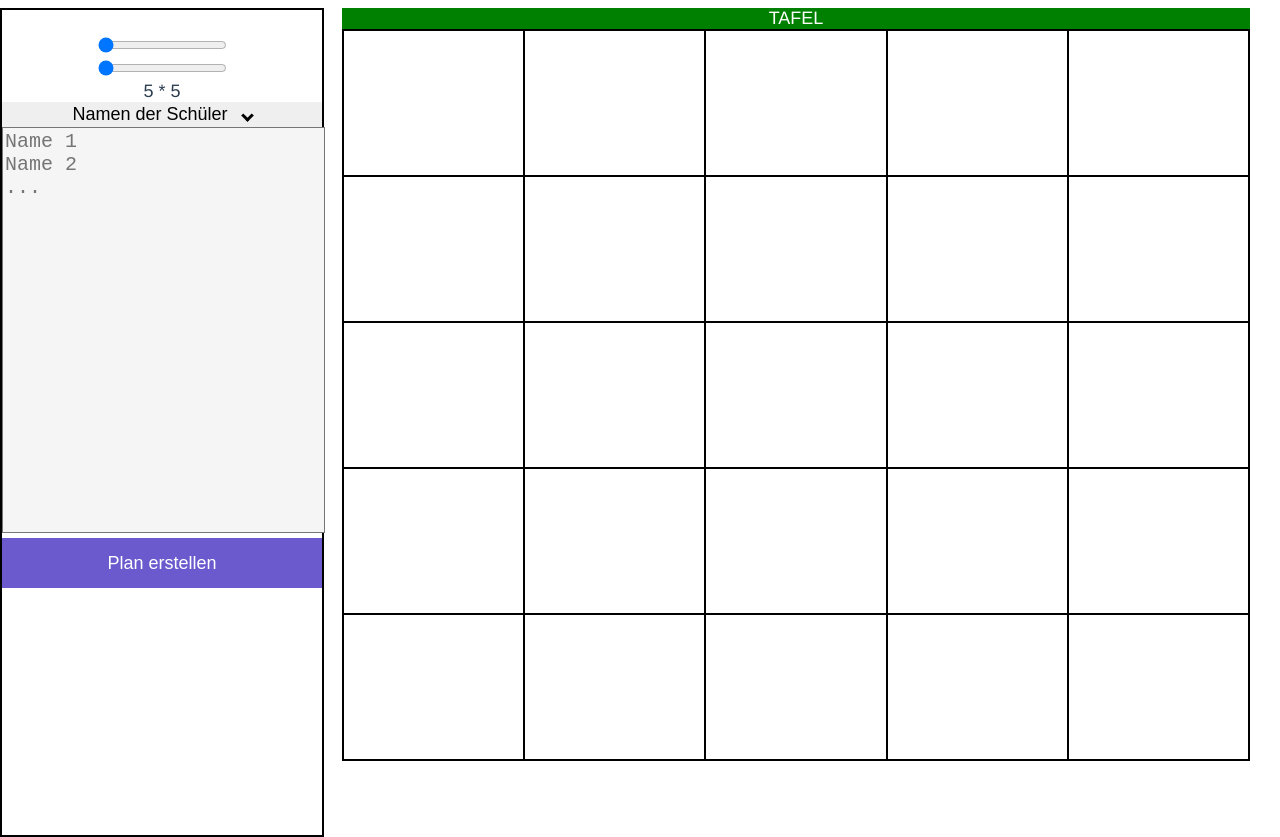
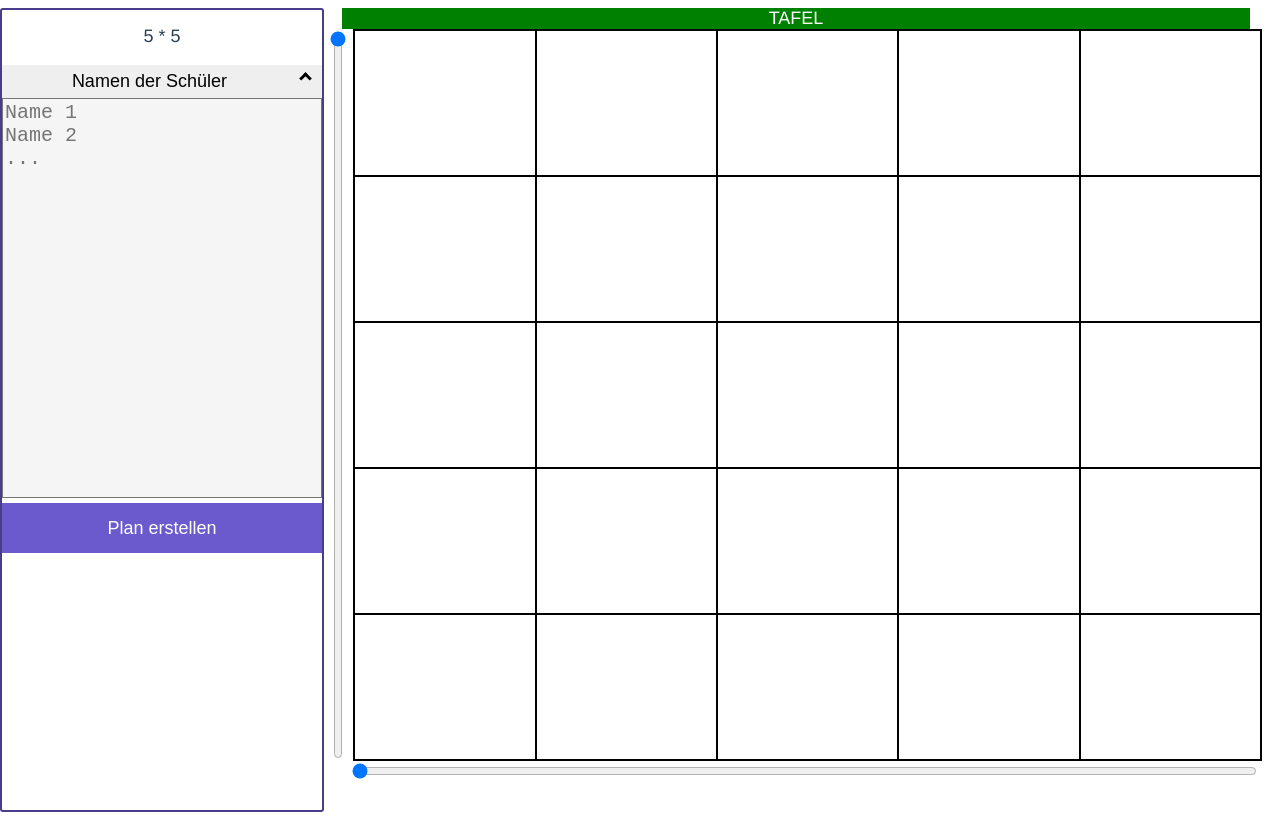
Before and after one commit to Florik3ks/sitzplatzplaner, a Vue app: page / in a window 1280 px wide. After the commit the page ends 812 px from the top, so only its background shows below. Built offline with nearby package versions, Linux system fonts and the light colour scheme.

Commit message:
sliders.

```diff
--- a/src/components/Sitzplatzplaner.vue
+++ b/src/components/Sitzplatzplaner.vue
@@ -1,29 +1,32 @@
 <template>
   <div class="sideDiv">
-    <input type="range" name="gridWidth" v-model="gridWidth" min="5" :max="maxGridWidth" class="inpSlider" /><br />
-    <input type="range" name="gridHeight" v-model="gridHeight" min="5" :max="maxGridHeight" class="inpSlider" /><br />
-    {{ gridWidth }} * {{ gridHeight }}
-    <br />
+    <!-- <img alt="Vue logo" src="@/assets/GMO_Schullogo.png" style="width:33%; margin-top:3%"> -->
+    <!-- <div class="sliderDiv"> -->
+    <!-- <input type="range" name="gridHeight" v-model="gridHeight" min="5" :max="maxGridHeight" class="inpSlider verticalSlider" /><br /> -->
+    <p style="margin-top: 5%">{{ gridWidth }} * {{ gridHeight }}</p>
+    <!-- <input type="range" name="gridWidth" v-model="gridWidth" min="5" :max="maxGridWidth" class="inpSlider horizontalSlider" /> -->
+    <!-- </div> -->
     <div class="studentFieldWrap">
-      <button class="btn" @click="studentFieldVisible=!studentFieldVisible">
+      <button class="btn" @click="studentFieldVisible = !studentFieldVisible">
         Namen der Schüler&nbsp;&nbsp;
-        <i class="arrowdown"/>
+        <i v-if="!studentFieldVisible" class="arrowdown" style="float: right" />
+        <i v-if="studentFieldVisible" class="arrowup" style="float: right" />
       </button>
-      <br />
       <transition name="studentFieldFade">
         <!-- <div v-if="studentFieldVisible" class="studentFieldDiv"> -->
-          <textarea v-if="studentFieldVisible" class="studentField" v-model="studentFieldValue" placeholder="Name 1&#10;Name 2&#10;..."> </textarea>
+        <textarea v-if="studentFieldVisible" class="studentField" v-model="studentFieldValue" placeholder="Name 1&#10;Name 2&#10;..."> </textarea>
         <!-- </div> -->
       </transition>
     </div>
 
-    <button name="compute" @click="computePlan" class="btn submit"> Plan erstellen</button>
+    <button name="compute" @click="computePlan" class="btn submit">Plan erstellen</button>
   </div>
 
   <div class="tafelDivOuter">
     <div class="tafelDivInner">TAFEL</div>
   </div>
   <div class="sitzplatzdiv">
+    <input type="range" name="gridHeight" v-model="gridHeight" min="5" :max="maxGridHeight" class="inpSlider verticalSlider" /><br />
     <table class="t1">
       <tr v-for="(_, y) in parseInt(gridHeight)" :key="y">
         <td v-for="(_, x) in parseInt(gridWidth)" :key="x" class="t1" :style="{ height: 90 / parseInt(gridHeight) /*row.length*/ + 'vh' }">
@@ -32,6 +35,9 @@
       </tr>
     </table>
   </div>
+  <div class="sitzplatzdiv">
+    <input type="range" name="gridWidth" v-model="gridWidth" min="5" :max="maxGridWidth" class="inpSlider horizontalSlider" />
+  </div>
 </template>
 
 <script lang="ts" src="@/Sitzplatzplaner.ts" />
--- a/src/style.css
+++ b/src/style.css
@@ -1,4 +1,4 @@
-*{
+* {
   font-size: large;
 }
 .t1 {
@@ -25,11 +25,15 @@
   height: 100vh;
   position: absolute;
   background-color: white;
-  border: 2px solid black;
+  border: 2px solid darkslateblue;
   /* overflow: auto; */
   justify-content: center;
-  padding-top: 25px;
+  /* padding-top: 25px; */
+  border-radius: 3px;
 }
+/* .sliderDiv {
+  float: right;
+} */
 table {
   align-self: center;
   border-collapse: collapse;
@@ -42,34 +46,41 @@ table {
   border: none;
   vertical-align: top;
 }
-.btn{
+.btn {
   width: 100%;
-  height: 25px;
+  height: 33px;
   border-radius: 0;
   border: 1px black;
   transition: 0.3s;
 }
-.btn:hover{
+.btn:hover {
   background-color: gray;
 }
-.submit{
+.submit {
   color: white;
   background-color: slateblue;
   height: 50px;
-
 }
-.submit:hover{
-  background-color: darkorchid;
+.submit:hover {
+  background-color: slateblue;
 }
 .arrowdown {
+  transform: rotate(45deg);
+  -webkit-transform: rotate(45deg);
+}
+.arrowup {
+  transform: rotate(225deg);
+  -webkit-transform: rotate(225deg);
+}
+.arrowup, .arrowdown{
   border: solid black;
   border-width: 0 3px 3px 0;
   display: inline-block;
   padding: 3px;
-  transform: rotate(45deg);
-  -webkit-transform: rotate(45deg);
+  margin-top: 1%;
+  margin-right: 2%;
 }
-.studentFieldWrap{
+.studentFieldWrap {
   width: 100%;
   vertical-align: top;
   justify-content: center;
@@ -79,12 +90,13 @@ table {
   background-color: pink;
   vertical-align: top;
 } */
-.studentField{
+.studentField {
   font-size: x-large;
-  width: 99%;
+  width: 100%;
   height: 50vh;
   background-color: whitesmoke;
   resize: none;
+  box-sizing: border-box;
   /* overflow: hidden; */
 }
 .studentField:focus {
@@ -93,12 +105,12 @@ table {
 }
 
 .studentFieldFade-enter-active {
-  transition: height .15s ease-out;
+  transition: height 0.15s ease-out;
   /* overflow: hidden; */
 }
 
 .studentFieldFade-leave-active {
-  transition: height .15s ease-out;
+  transition: height 0.15s ease-out;
   overflow: hidden;
 }
 
@@ -107,3 +119,19 @@ table {
   height: 0;
   overflow: hidden;
 }
+
+/* .inpSlider {
+  max-width: 90%;
+} */
+.verticalSlider {
+  -webkit-appearance: slider-vertical;
+  transform: rotate(180deg);
+  float: right;
+  margin-right: 1%;
+  width: 12px;
+}
+.horizontalSlider{
+  /* margin-right: 25px; */
+  margin-left: 2%;
+  width: 95%;
+}
```
Also changed, not shown: src/assets/GMO_Schullogo.png (added).
